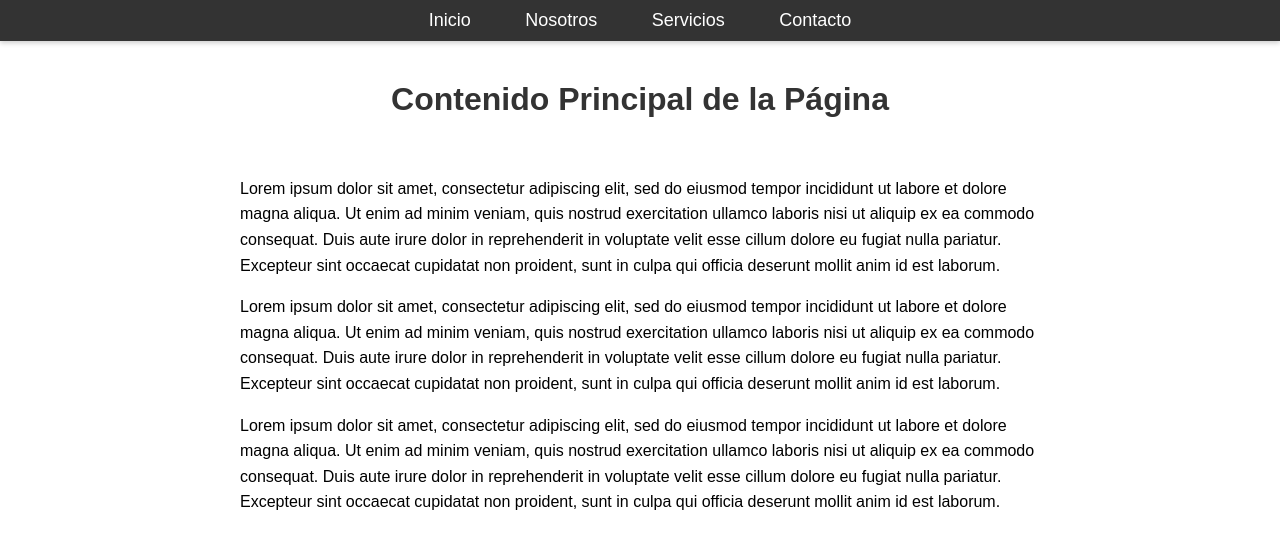
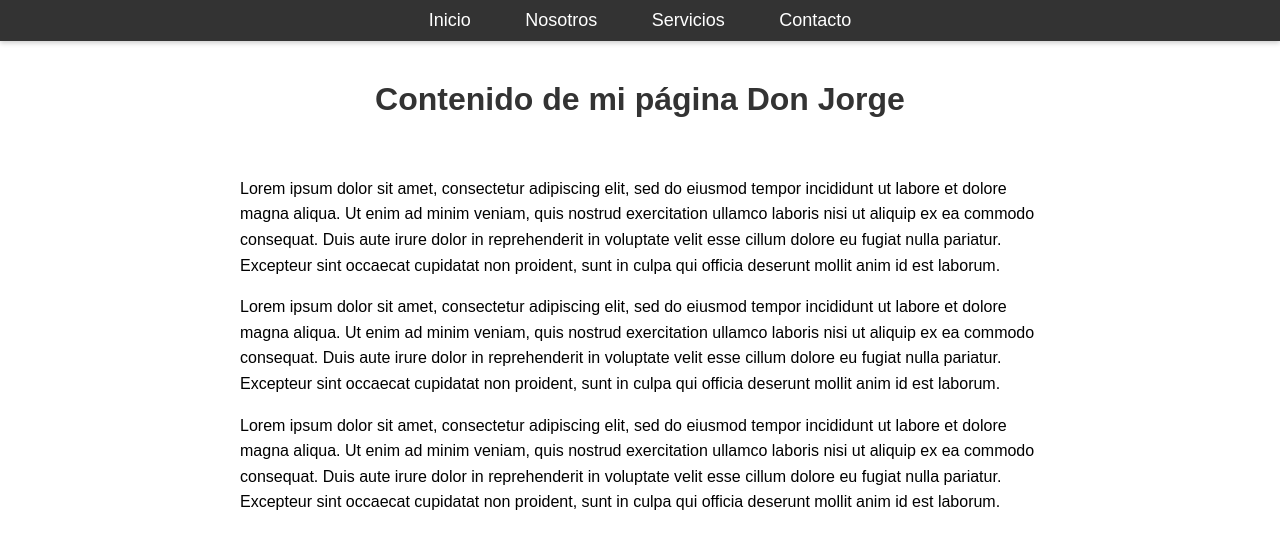
Before and after one commit to Jorge-Moranchel/Menu_CSS, a plain HTML site: page index.html in a window 1280 px wide. Drawn offline with Linux system fonts and the light colour scheme.

Commit message:
Hice cambios en los titulos

```diff
--- a/index.html
+++ b/index.html
@@ -9,7 +9,7 @@
 <body>
 
     <header>
-        <h1>Contenido Principal de la Página</h1>
+        <h1>Contenido de mi página Don Jorge</h1>
         <nav class="menu-navegacion">
             <ul>
                 <li><a href="#">Inicio</a></li>
```
